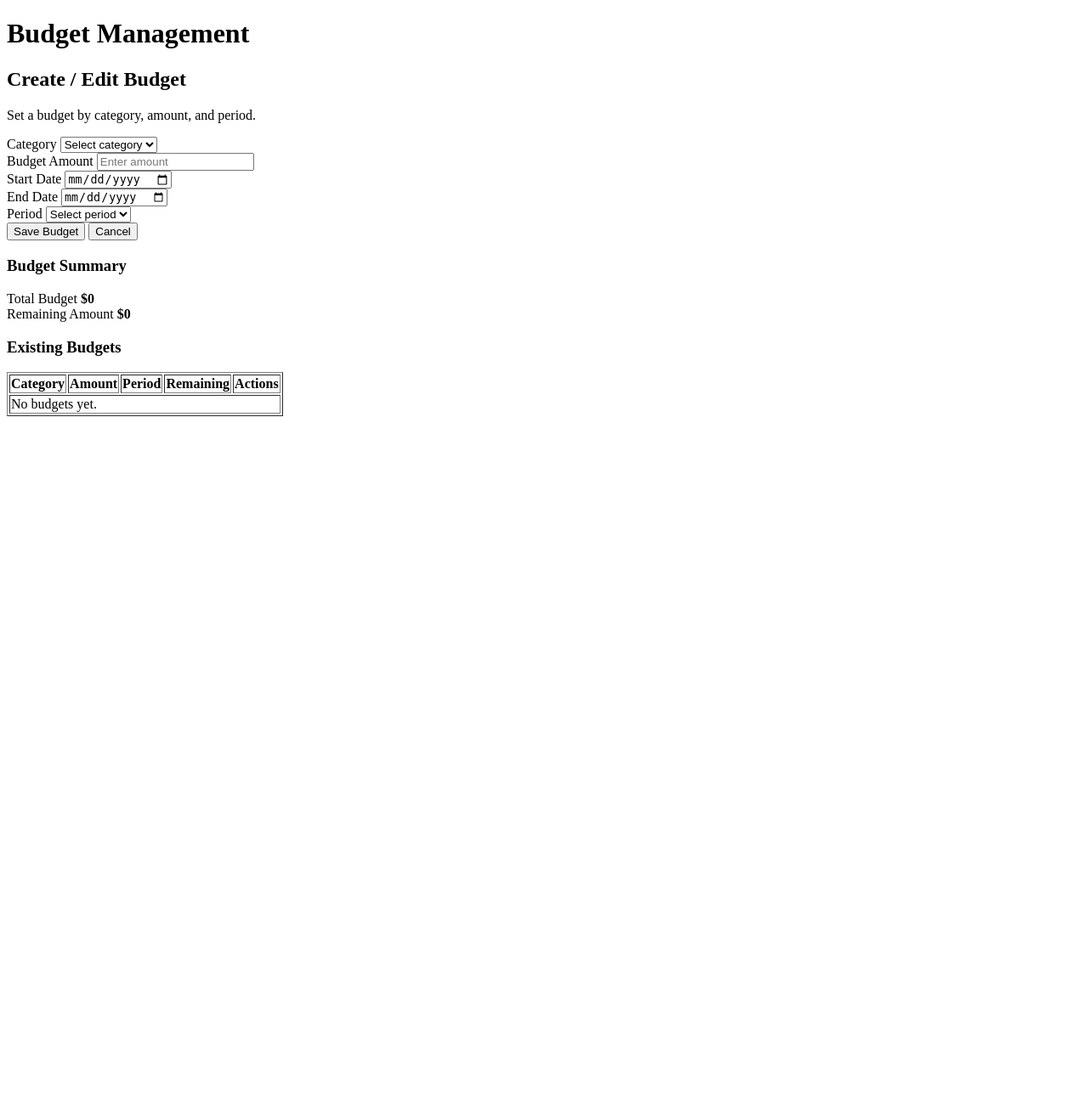
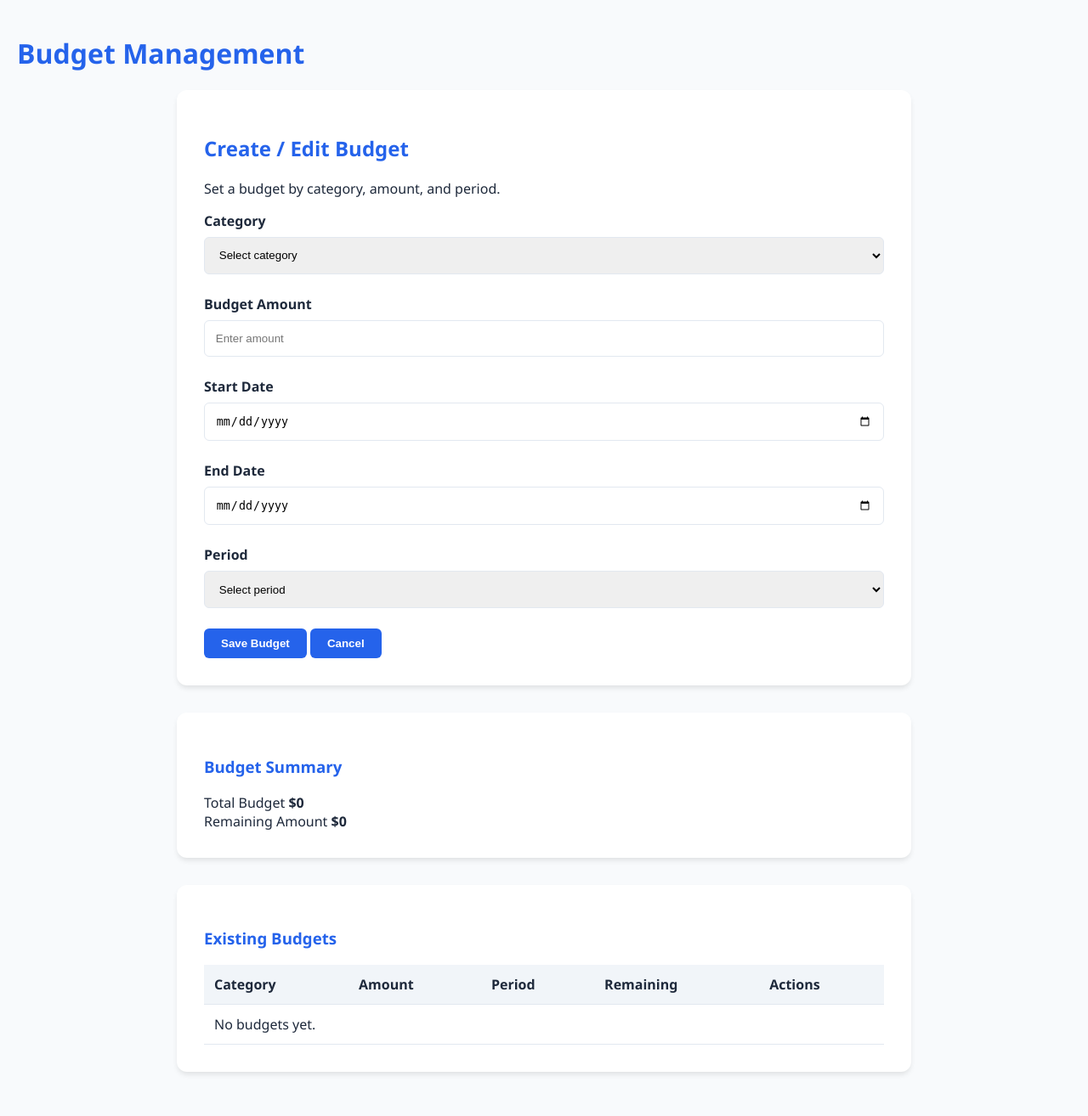
Before and after one commit to Meshref21/Software_implementation_assignment2, a Django app: page /create-budget/ in a window 1280 px wide. Shown: the whole page at 85% size. Before the commit the page ends 490 px from the top, so only its background shows below. Run offline with Django 5.2, Linux system fonts and the light colour scheme; data that the repository does not hold is empty; parts of the project's set-up code (start-up, migrations or seed data) failed here and were passed over.

Commit message:
added css

```diff
--- a/MainDjangoProject/CreateEditBudget/templates/Create_Budget.html
+++ b/MainDjangoProject/CreateEditBudget/templates/Create_Budget.html
@@ -1,8 +1,10 @@
+{% load static %}
 <!DOCTYPE html>
 <html lang="en">
 <head>
     <meta charset="UTF-8" />
     <title>Create / Edit Budget</title>
+    <link rel="stylesheet" type="text/css" href="{% static 'css/style.css' %}">
 </head>
 
 <body>
@@ -104,7 +106,7 @@
     <section class="budget-list">
         <h3>Existing Budgets</h3>
 
-        <table border="1">
+        <table>
             <thead>
                 <tr>
                     <th>Category</th>
--- a/MainDjangoProject/CreateEditBudget/templates/Edit_Budget.html
+++ b/MainDjangoProject/CreateEditBudget/templates/Edit_Budget.html
@@ -1,8 +1,10 @@
+{% load static %}
 <!DOCTYPE html>
 <html lang="en">
 <head>
     <meta charset="UTF-8" />
     <title>Edit Budget</title>
+    <link rel="stylesheet" type="text/css" href="{% static 'css/style.css' %}">
 </head>
 <body>
 
--- a/MainDjangoProject/createGoals/templates/create_goal.html
+++ b/MainDjangoProject/createGoals/templates/create_goal.html
@@ -1,7 +1,9 @@
+{% load static %}
 <!DOCTYPE html>
 <html>
 <head>
     <title>Create Goal</title>
+    <link rel="stylesheet" type="text/css" href="{% static 'css/style.css' %}">
 </head>
 <body>
 
--- a/MainDjangoProject/createGoals/templates/goals_list.html
+++ b/MainDjangoProject/createGoals/templates/goals_list.html
@@ -1,7 +1,9 @@
+{% load static %}
 <!DOCTYPE html>
 <html>
 <head>
     <title>My Financial Goals</title>
+    <link rel="stylesheet" type="text/css" href="{% static 'css/style.css' %}">
 </head>
 <body>
 
--- a/MainDjangoProject/login/templates/login/login.html
+++ b/MainDjangoProject/login/templates/login/login.html
@@ -1,7 +1,9 @@
+{% load static %}
 <!DOCTYPE html>
 <html>
 <head>
     <title>Login</title>
+    <link rel="stylesheet" type="text/css" href="{% static 'style.css' %}">
 </head>
 <body>
     <h1>Login Page</h1>
--- a/MainDjangoProject/registerUser/templates/register.html
+++ b/MainDjangoProject/registerUser/templates/register.html
@@ -4,6 +4,7 @@
 <head>
     <meta charset="UTF-8">
     <meta name="viewport" content="width=device-width, initial-scale=1.0">
+    <link rel="stylesheet" type="text/css" href="{% static 'css/style.css' %}">
     <title>Register</title>
 </head>
 <body>
--- /dev/null
+++ b/MainDjangoProject/static/css/style.css
@@ -0,0 +1,72 @@
+/* static/css/style.css */
+:root {
+    --primary: #2563eb;
+    --primary-hover: #1d4ed8;
+    --success: #10b981;
+    --warning: #f59e0b;
+    --danger: #ef4444;
+    --background: #f8fafc;
+    --card-bg: #ffffff;
+    --text-main: #1e293b;
+    --border: #e2e8f0;
+    --shadow: 0 4px 6px -1px rgb(0 0 0 / 0.1);
+}
+
+body {
+    font-family: 'Segoe UI', Tahoma, Geneva, Verdana, sans-serif;
+    background-color: var(--background);
+    color: var(--text-main);
+    margin: 0;
+    padding: 20px;
+}
+
+/* Card layout for all sections */
+section, .budget-card, .container, .budget-summary, .budget-list {
+    background: var(--card-bg);
+    padding: 2rem;
+    border-radius: 12px;
+    box-shadow: var(--shadow);
+    margin-bottom: 2rem;
+    max-width: 800px;
+    margin-left: auto;
+    margin-right: auto;
+}
+
+h1, h2, h3 { color: var(--primary); }
+
+/* Form Elements */
+.form-group { margin-bottom: 1.5rem; }
+label { display: block; font-weight: bold; margin-bottom: 0.5rem; }
+input, select {
+    width: 100%;
+    padding: 0.8rem;
+    border: 1px solid var(--border);
+    border-radius: 6px;
+    box-sizing: border-box; /* Prevents overflow */
+}
+
+/* Buttons */
+button, .registerbtn {
+    background-color: var(--primary);
+    color: white;
+    padding: 10px 20px;
+    border: none;
+    border-radius: 6px;
+    cursor: pointer;
+    font-weight: 600;
+}
+
+button:hover { background-color: var(--primary-hover); }
+
+/* Table Styling */
+table {
+    width: 100%;
+    border-collapse: collapse;
+    margin-top: 1rem;
+}
+th, td {
+    padding: 12px;
+    text-align: left;
+    border-bottom: 1px solid var(--border);
+}
+th { background-color: #f1f5f9; }
--- a/MainDjangoProject/viewReport/templates/viewReport.html
+++ b/MainDjangoProject/viewReport/templates/viewReport.html
@@ -1,9 +1,11 @@
+{% load static %}
 <!DOCTYPE html>
 <html lang="en">
 <head>
     <meta charset="UTF-8">
     <meta name="viewport" content="width=device-width, initial-scale=1.0">
     <title>Financial Reports</title>
+    <link rel="stylesheet" type="text/css" href="{% static 'css/style.css' %}">
     <style>
         .chart-container
         {
```
Also changed, not shown: MainDjangoProject/MainDjangoProject/settings.py (+6 -1 lines), MainDjangoProject/addTransactions/templates/addTransactions.html (+24 -20 lines), MainDjangoProject/static/main.js (renamed from MainDjangoProject/registerUser/static/main.js), MainDjangoProject/static/main2.js (renamed from MainDjangoProject/viewReport/static/main.js), MainDjangoProject/static/postData.js (added).
